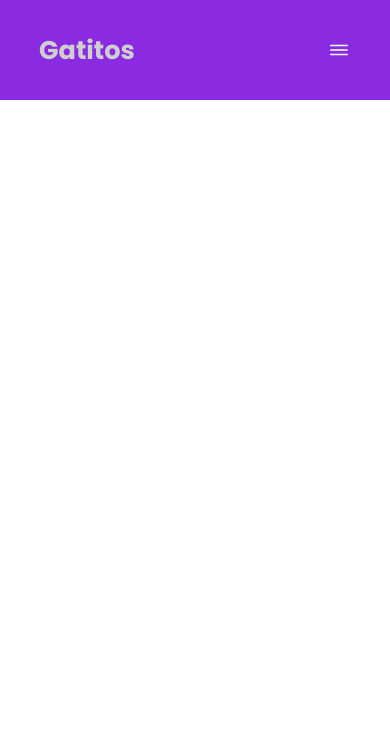
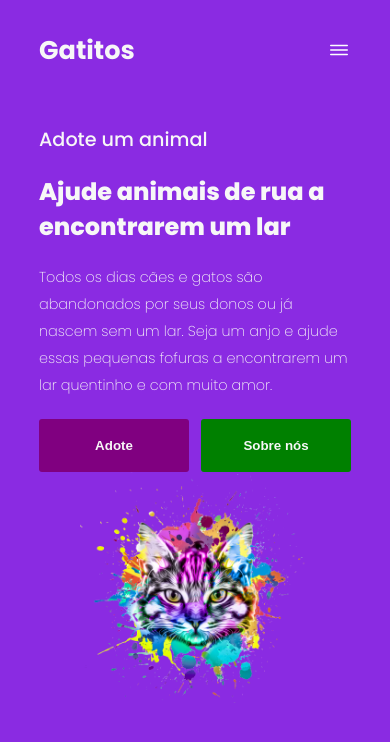
Before and after one commit to Rafaelsimas/Gatitos, a React (Vite) app: page / in a window 390 px wide. Shown: the top 742 px of the page. Built offline with nearby package versions, Linux system fonts and the light colour scheme.

Commit message:
Banner mobile e desktop

```diff
--- a/GlobalStyle/GlobalStyle.css
+++ b/GlobalStyle/GlobalStyle.css
@@ -6,7 +6,11 @@
   text-decoration: none;
 }
 
+body {
+  background: var(--main-color);
+}
+
 :root {
   --main-color: blueviolet;
-  --main-text: #cfcfcf;
+  --main-text: #f7f7f7;
 }
--- a/src/App.jsx
+++ b/src/App.jsx
@@ -1,5 +1,10 @@
 import Menu from "./Components/Menu/Menu"
-
+import BannerHome from "./Components/BannerHome/BannerHome"
 export default function App() {
-  return <Menu />
+  return (
+    <>
+      <Menu />
+      <BannerHome />
+    </>
+  )
 }
--- a/src/Components/BannerHome/BannerHome.jsx
+++ b/src/Components/BannerHome/BannerHome.jsx
@@ -0,0 +1,27 @@
+import "./style.css"
+import logoHome from "../../appImages/banner-hero.png"
+export default function BannerHome() {
+  return (
+    <div className="container">
+      <div className="left">
+        <div className="text-md poppins-medium">Adote um animal</div>
+        <div className="text-xl poppins-extrabold">
+          Ajude animais de rua a encontrarem um lar
+        </div>
+        <div className="text-sm poppins-extralight">
+          Todos os dias cães e gatos são abandonados por seus donos ou já nascem
+          sem um lar. Seja um anjo e ajude essas pequenas fofuras a encontrarem
+          um lar quentinho e com muito amor.
+        </div>
+        <div className="box-action-btn">
+          <button className="btn-adoption">Adote</button>
+          <button className="btn-more">Sobre nós</button>
+        </div>
+      </div>
+
+      <div className="right">
+        <img src={logoHome} alt="" />
+      </div>
+    </div>
+  )
+}
--- a/src/Components/BannerHome/style.css
+++ b/src/Components/BannerHome/style.css
@@ -0,0 +1,107 @@
+.container {
+  margin-top: 10px;
+  width: 80%;
+  margin-inline: auto;
+  display: flex;
+  align-items: center;
+}
+
+.container .left,
+.right {
+  width: 50%;
+}
+
+.container .left .text-md {
+  font-size: 1.3rem;
+  margin-bottom: 20px;
+  color: var(--main-text);
+}
+
+.container .left .text-xl {
+  font-size: 3.3rem;
+  margin-bottom: 20px;
+  color: var(--main-text);
+}
+
+.container .left .text-sm {
+  font-size: 1.2rem;
+  color: var(--main-text);
+  margin-bottom: 20px;
+}
+
+.container .left .box-action-btn {
+  display: flex;
+  gap: 12px;
+}
+.container .left .box-action-btn button {
+  width: 30%;
+  padding: 1.2rem;
+  border-radius: 3px;
+  border: none;
+}
+
+.container .left .box-action-btn button.btn-adoption {
+  background-color: purple;
+  color: var(--main-text);
+  font-weight: bold;
+}
+.container .left .box-action-btn button.btn-more {
+  background-color: green;
+  color: var(--main-text);
+  font-weight: bold;
+}
+
+.container .right img {
+  width: 100%;
+  object-fit: cover;
+}
+
+@media (max-width: 900px) {
+  .container {
+    flex-direction: column;
+    margin-top: 90px;
+  }
+
+  .container .left,
+  .right {
+    width: 100%;
+  }
+
+  .container .left .text-md {
+    font-size: 1.2rem;
+    margin-bottom: 20px;
+    color: var(--main-text);
+    margin-top: 35px;
+  }
+
+  .container .left .text-xl {
+    font-size: 1.5rem;
+    margin-bottom: 20px;
+    color: var(--main-text);
+  }
+
+  .container .left .text-sm {
+    font-size: 0.9rem;
+    line-height: 27px;
+    color: var(--main-text);
+    margin-bottom: 20px;
+  }
+
+  .container .left .box-action-btn {
+    display: flex;
+    gap: 12px;
+    width: 100%;
+  }
+
+  .container .left .box-action-btn button {
+    width: 100%;
+  }
+
+  .container .right {
+    text-align: center;
+  }
+
+  .container .right img {
+    width: 74%;
+  }
+}
```
